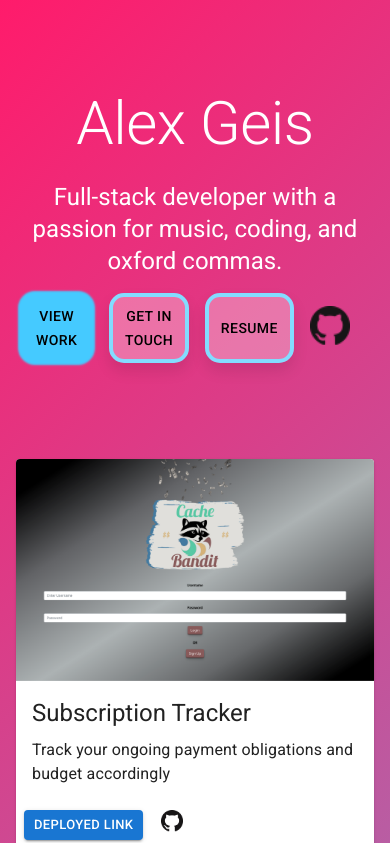
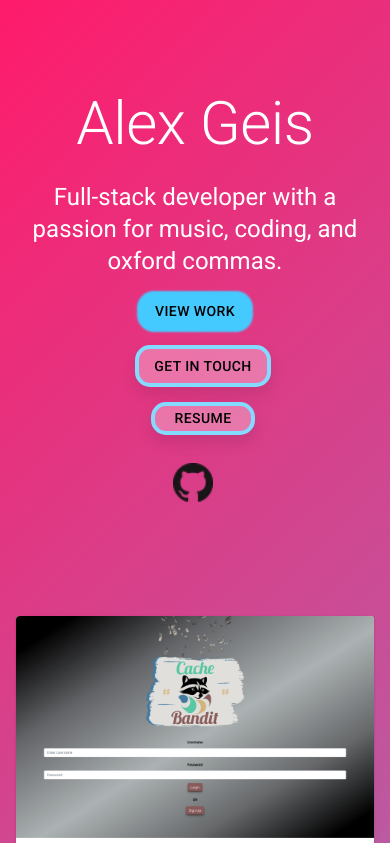
Before and after one commit to alexgeis/React-Portfolio-2, a React (Create React App) app in the folder client/: page / in a window 390 px wide. Shown: the top 843 px of the page. Built offline with nearby package versions, Linux system fonts and the light colour scheme.

Commit message:
add media query styling to hero buttons

```diff
--- a/client/src/components/Hero.css
+++ b/client/src/components/Hero.css
@@ -74,11 +74,13 @@ a.gitHero:hover {
 } */
 
 @media only screen and (max-width: 600px) {
-    .btnContainer {
-      display: flex;
+    #btnContainer {
       flex-direction: column;
+      gap: 15px;
+      align-items: center;
+      width: 300px;
     }
     .btn {
-        flex:1;
+        /* flex:1; */
     }
   }
--- a/client/src/components/Hero.js
+++ b/client/src/components/Hero.js
@@ -54,7 +54,7 @@ export default function Hero(props) {
             spacing={2}
             justifyContent="center"
             // alignItems="center"
-            className="btnContainer"
+            id="btnContainer"
             style={{
               //   border: "white 2px solid",
               borderRadius: "15px",
```
